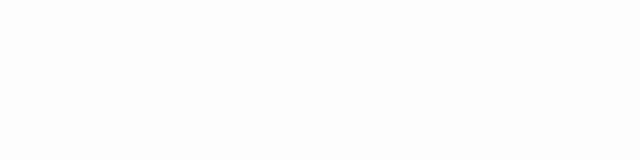
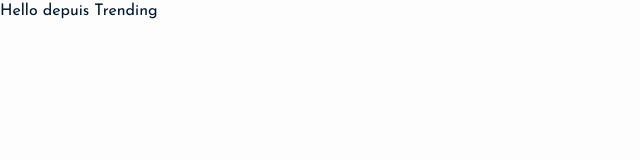
Before and after one commit to MHC32/mern-project-backend, a React (Create React App) app in the folder client/: page /trending in a window 1280 px wide. Shown: the top 160 px of the page, without its empty margins (0-640 px from the left). Built offline with nearby package versions, Linux system fonts and the light colour scheme.

Commit message:
problem react-router-dom resolu

```diff
--- a/client/package.json
+++ b/client/package.json
@@ -9,6 +9,7 @@
     "@testing-library/user-event": "^13.5.0",
     "react": "^19.0.0",
     "react-dom": "^19.0.0",
+    "react-router-dom": "^7.3.0",
     "react-scripts": "5.0.1",
     "sass": "^1.86.0",
     "sass-embedded": "^1.86.0",
--- a/client/src/pages/Profil.js
+++ b/client/src/pages/Profil.js
@@ -3,7 +3,7 @@ import React from 'react';
 const Profil = () => {
     return (
         <div>
-
+            Hello depuis Profils
         </div>
     );
 };
--- a/client/src/pages/Trending.js
+++ b/client/src/pages/Trending.js
@@ -4,7 +4,7 @@ const Trending = () => {
     return (
 
         <div>
-
+            Hello depuis Trending
         </div>
     );
 };
```
Also changed, not shown: 1 other file (tests, documents, lock files or other folders).
